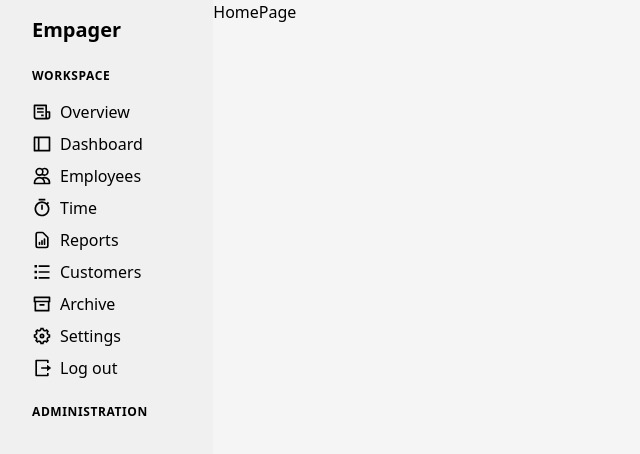
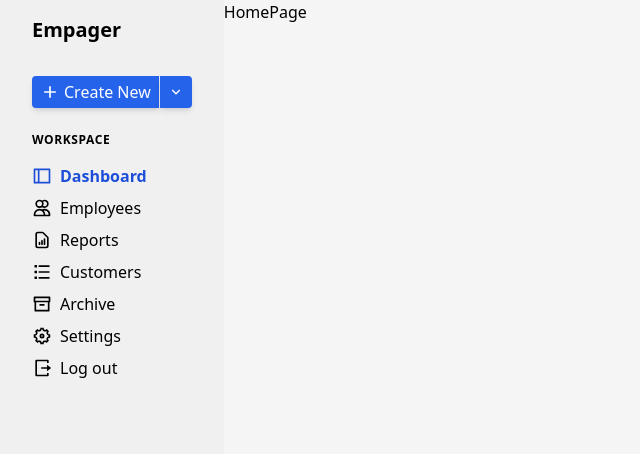
Before and after one commit to Simo672K/empager, a React (Vite) app: page / in a window 1280 px wide. Shown: the top 454 px of the page, without its empty margins (0-640 px from the left). Built offline with nearby package versions, Linux system fonts and the light colour scheme; the HTML template or start-up script is replaced by a standard one.

Commit message:
sidebar create new dropdown ui

```diff
--- a/package.json
+++ b/package.json
@@ -11,6 +11,8 @@
     "start": "tauri dev"
   },
   "dependencies": {
+    "@radix-ui/colors": "^3.0.0",
+    "@radix-ui/react-dropdown-menu": "^2.0.6",
     "@radix-ui/react-form": "0.0.3",
     "@radix-ui/react-popover": "1.0.7",
     "@tauri-apps/api": "^1.5.0",
--- a/src/Layout/Template.tsx
+++ b/src/Layout/Template.tsx
@@ -4,7 +4,7 @@
   return (
     <div className="w-full h-full flex">
       <SideBar/>
-      <main className="basis-8/12">
+      <main className="grow">
         {children}
       </main>
     </div>
--- /dev/null
+++ b/src/components/Button/Button.tsx
@@ -0,0 +1,21 @@
+interface ButtonProps {
+  children: React.ReactNode;
+  variant?: "white" | "primary";
+}
+function Button({ children, variant = "white" }: ButtonProps) {
+  let buttonColor:String;
+  switch(variant) {
+    case 'primary':
+      buttonColor= 'bg-blue-600 hover:bg-blue-500 active:hover:bg-blue-500 text-white';
+      break;
+    default:
+      buttonColor= 'bg-white hover:bg-slate-50 active:hover:bg-slate-50';
+      break;
+  }
+  return (
+    <button  className={`${buttonColor} px-2 py-1 rounded group-first:rounded-full shadow-md font-medium flex items-center`}>
+      {children}
+    </button>
+  );
+}
+export default Button;
--- /dev/null
+++ b/src/components/Button/GroupBtn.tsx
@@ -0,0 +1,6 @@
+function GroupBtn({children, className}:{children: React.ReactNode, className?: String}) {
+  return (
+    <div className={(className || ' ') + " flex [&>*:first-child]:rounded-none [&>*:first-child]:rounded-l [&>*:first-child]:border-r [&>*:last-child]:rounded-none [&>*:last-child]:rounded-r"}>{children}</div>
+  )
+}
+export default GroupBtn
--- /dev/null
+++ b/src/components/Dropdown/Dropdown.tsx
@@ -0,0 +1,27 @@
+import * as DropdownMenu from "@radix-ui/react-dropdown-menu";
+import { RiArrowDownSLine } from "react-icons/ri";
+import { ChildProp } from "../../utils/types";
+
+function Dropdown({ children }: ChildProp) {
+  return (
+    <DropdownMenu.Root>
+      <DropdownMenu.Trigger asChild>
+        <button className="bg-blue-600 hover:bg-blue-500 active:hover:bg-blue-500 text-white px-2 py-1 rounded group-first:rounded-full shadow-md font-medium flex items-center" >
+          <RiArrowDownSLine />
+        </button>
+      </DropdownMenu.Trigger>
+
+      <DropdownMenu.Portal>
+        <DropdownMenu.Content
+          className="min-w-[220px] bg-white rounded-md p-[5px] shadow-[0px_10px_38px_-10px_rgba(22,_23,_24,_0.35),_0px_10px_20px_-15px_rgba(22,_23,_24,_0.2)] will-change-[opacity,transform] data-[side=top]:animate-slideDownAndFade data-[side=right]:animate-slideLeftAndFade data-[side=bottom]:animate-slideUpAndFade data-[side=left]:animate-slideRightAndFade"
+          sideOffset={5}
+        >
+
+          {children}
+          <DropdownMenu.Arrow className="fill-white" />
+        </DropdownMenu.Content>
+      </DropdownMenu.Portal>
+    </DropdownMenu.Root>
+  );
+}
+export default Dropdown;
--- /dev/null
+++ b/src/components/Dropdown/DropdownItem.tsx
@@ -0,0 +1,12 @@
+import {Item} from "@radix-ui/react-dropdown-menu";
+import { ChildProp } from "../../utils/types";
+
+function DropdownItem({ children }: ChildProp) {
+  return (
+    <Item>
+      <button className="flex hover:bg-blue-200 w-full text-start px-3 items-center">{children}</button>
+    </Item>
+  );
+}
+
+export default DropdownItem;
--- a/src/components/Sidebar/SideBar.tsx
+++ b/src/components/Sidebar/SideBar.tsx
@@ -1,21 +1,31 @@
 import SideBarNav from "./SideBarNav"
 import SideBarNavLink from "./SideBarNavLink"
 import SideBarSectionTitle from "./SideBarSectionTitle"
-import { RiLayoutLeftLine, RiSettings5Line, RiLogoutBoxRLine, RiTimerLine, RiListCheck, RiArchiveLine } from 'react-icons/ri'
+import { RiLayoutLeftLine, RiSettings5Line, RiLogoutBoxRLine/*, RiTimerLine*/, RiListCheck, RiArchiveLine,RiAddLine } from 'react-icons/ri'
 import {HiOutlineDocumentReport,HiOutlineUsers} from 'react-icons/hi'
-import { BiReceipt } from 'react-icons/bi'
+import GroupBtn from "../Button/GroupBtn"
+import Button from "../Button/Button"
+import SidebarDropdown from "./SidebarDropdown"
+// import { BiReceipt } from 'react-icons/bi'
 
 function SideBar() {
   return (
-    <aside className="basis-2/12 bg-[#F0F0F0] px-8 py-4">
+    <aside className="max-w-md bg-[#F0F0F0] px-8 py-4">
       <h2 className="text-xl font-bold">Empager</h2>
+      <GroupBtn className="mt-8">
+        <Button variant="primary">
+          <RiAddLine className='me-1' size={20}/>
+          Create New
+        </Button>
+        <SidebarDropdown/>
+      </GroupBtn>
       <SideBarSectionTitle>Workspace</SideBarSectionTitle>
       <SideBarNav>
-        <SideBarNavLink>
+        {/* <SideBarNavLink>
           <BiReceipt className='me-2' size={20}/>
           Overview
-        </SideBarNavLink>
-        <SideBarNavLink>
+        </SideBarNavLink> */}
+        <SideBarNavLink active>
           <RiLayoutLeftLine className='me-2' size={20}/>
           Dashboard
         </SideBarNavLink>
@@ -23,10 +33,10 @@
           <HiOutlineUsers className='me-2' size={20}/>
           Employees
         </SideBarNavLink>
-        <SideBarNavLink>
+        {/* <SideBarNavLink>
           <RiTimerLine className='me-2' size={20}/>
-          Time
-        </SideBarNavLink>
+          My Time
+        </SideBarNavLink> */}
         <SideBarNavLink>
           <HiOutlineDocumentReport className='me-2' size={20}/>
           Reports
@@ -48,7 +58,7 @@
           Log out
         </SideBarNavLink>
       </SideBarNav>
-      <SideBarSectionTitle>Administration</SideBarSectionTitle>
+      {/* <SideBarSectionTitle>Administration</SideBarSectionTitle> */}
     </aside>
   )
 }
--- a/src/components/Sidebar/SideBarNavLink.tsx
+++ b/src/components/Sidebar/SideBarNavLink.tsx
@@ -1,7 +1,7 @@
-function SideBarNavLink({children}: {children:React.ReactNode}) {
+function SideBarNavLink({children, active= false}: {children:React.ReactNode, active?: boolean}) {
   return (
     <li className="mb-2">
-      <a href="#" className="flex items-center hover:text-blue-700 hover:font-semibold">
+      <a href="#" className={`flex items-center hover:text-blue-700 hover:font-semibold${active && " text-blue-700 font-semibold"}`}>
         {children}
       </a>
     </li>
--- /dev/null
+++ b/src/components/Sidebar/SidebarDropdown.tsx
@@ -0,0 +1,20 @@
+import Dropdown from "../Dropdown/Dropdown"
+import DropdownItem from "../Dropdown/DropdownItem"
+import { RiAddLine } from 'react-icons/ri'
+
+
+function SidebarDropdown() {
+  return (
+    <Dropdown>
+      <DropdownItem>
+        <RiAddLine size={18}/>
+        New Customer
+      </DropdownItem>
+      <DropdownItem>
+        <RiAddLine size={18}/>
+        New Employee
+      </DropdownItem>
+    </Dropdown>
+  )
+}
+export default SidebarDropdown
--- /dev/null
+++ b/src/utils/types.ts
@@ -0,0 +1,5 @@
+interface ChildProp {
+  children: React.ReactNode
+}
+
+export type { ChildProp, }
--- a/tailwind.config.js
+++ b/tailwind.config.js
@@ -1,10 +1,42 @@
+const { blackA, mauve, violet } = require('@radix-ui/colors');
+
 /** @type {import('tailwindcss').Config} */
 export default {
   content: [
     "./src/**/*.{js,ts,jsx,tsx}",
   ],
   theme: {
-    extend: {},
+    extend: {
+      colors: {
+        ...blackA,
+        ...mauve,
+        ...violet,
+      },
+      keyframes: {
+        slideDownAndFade: {
+          from: { opacity: 0, transform: 'translateY(-2px)' },
+          to: { opacity: 1, transform: 'translateY(0)' },
+        },
+        slideLeftAndFade: {
+          from: { opacity: 0, transform: 'translateX(2px)' },
+          to: { opacity: 1, transform: 'translateX(0)' },
+        },
+        slideUpAndFade: {
+          from: { opacity: 0, transform: 'translateY(2px)' },
+          to: { opacity: 1, transform: 'translateY(0)' },
+        },
+        slideRightAndFade: {
+          from: { opacity: 0, transform: 'translateX(-2px)' },
+          to: { opacity: 1, transform: 'translateX(0)' },
+        },
+      },
+      animation: {
+        slideDownAndFade: 'slideDownAndFade 400ms cubic-bezier(0.16, 1, 0.3, 1)',
+        slideLeftAndFade: 'slideLeftAndFade 400ms cubic-bezier(0.16, 1, 0.3, 1)',
+        slideUpAndFade: 'slideUpAndFade 400ms cubic-bezier(0.16, 1, 0.3, 1)',
+        slideRightAndFade: 'slideRightAndFade 400ms cubic-bezier(0.16, 1, 0.3, 1)',
+      },
+    },
   },
   plugins: [],
 }
```
Also changed, not shown: 2 other files (tests, documents, lock files or other folders).
